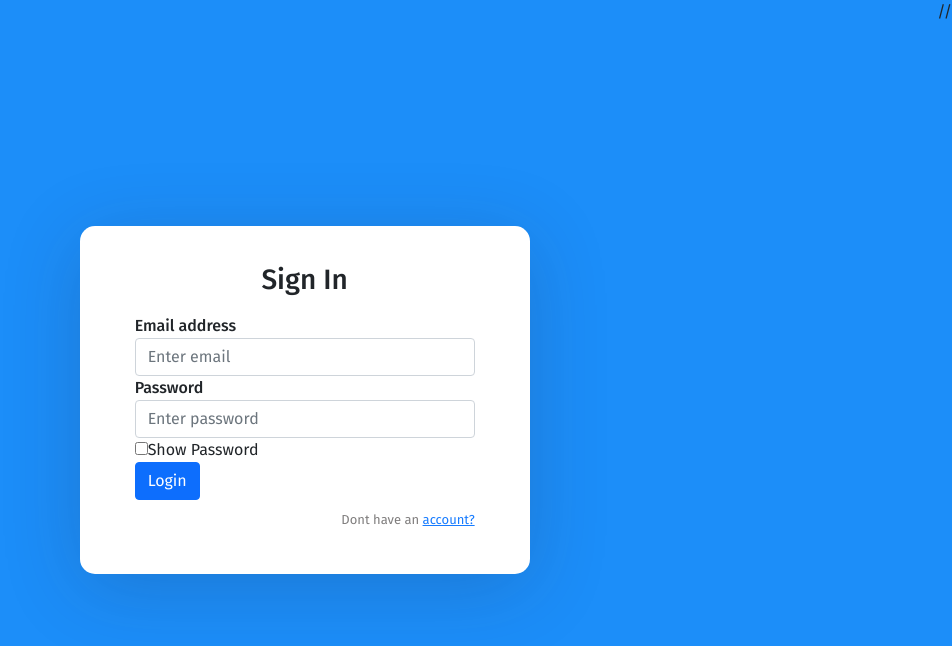
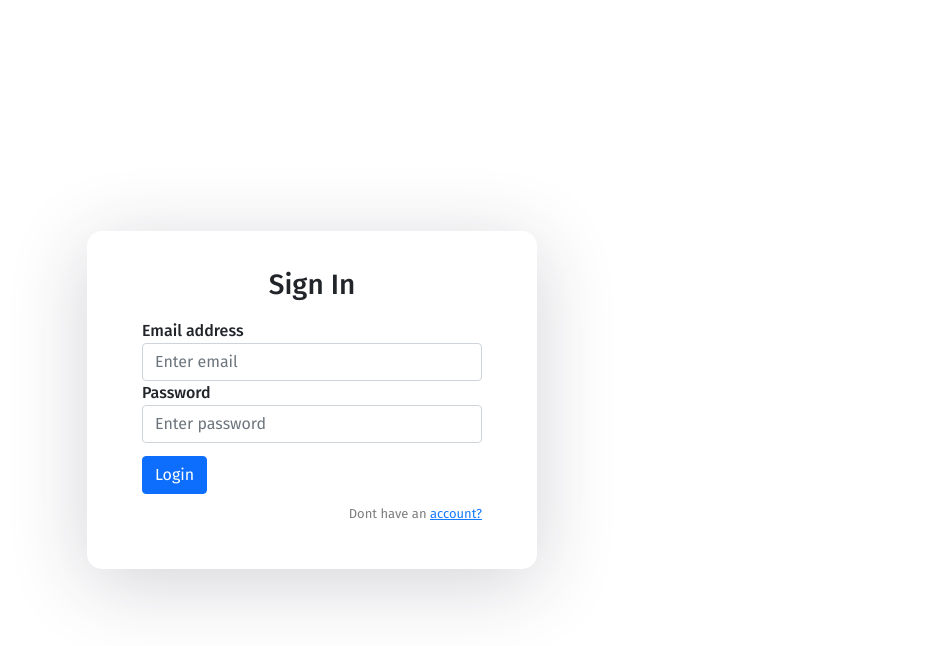
Before and after one commit to lianeddy/PWD-Warehouse-3-JCWM01, a React (Create React App) app: page /login in a window 1280 px wide. Shown: the top 646 px of the page, without its empty margins (328-1280 px from the left). Built offline with nearby package versions, Linux system fonts and the light colour scheme.

Commit message:
login, register, verification done!

```diff
--- a/package.json
+++ b/package.json
@@ -21,6 +21,7 @@
     "bootstrap": "^5.1.1",
     "cli-progress": "^3.9.1",
     "cors": "^2.8.5",
+    "dotenv": "^10.0.0",
     "express": "^4.17.1",
     "express-bearer-token": "^2.4.0",
     "express-validator": "^6.12.2",
@@ -38,6 +39,7 @@
     "react-router-dom": "^5.3.0",
     "react-scripts": "4.0.3",
     "redux": "^4.1.1",
+    "sweetalert2": "^11.1.7",
     "web-vitals": "^1.0.1"
   },
   "eslintConfig": {
--- a/src/jsx/pages/login.css
+++ b/src/jsx/pages/auth.css
@@ -5,7 +5,7 @@
 }
 
 .intro {
-  background: #1c8ef9 !important;
+  background: #ffffff !important;
   min-height: 100vh;
   display: flex;
   font-weight: 400;
@@ -80,3 +80,7 @@ span {
 .forgot-password a {
   color: #167bff;
 }
+
+.btn-auth {
+  margin-top: 13px;
+}
--- a/src/jsx/pages/login.js
+++ b/src/jsx/pages/login.js
@@ -3,8 +3,9 @@ import Axios from "axios";
 import { URL_API } from "../../helper";
 import { connect } from "react-redux";
 import { authLogin } from "../../redux/actions/user";
-import "./login.css";
+import "./auth.css";
 import { Redirect } from "react-router";
+import Swal from "sweetalert2";
 
 class Login extends React.Component {
   constructor(props) {
@@ -16,6 +17,7 @@ class Login extends React.Component {
   }
 
   onBtnLogin = () => {
+    this.setState({ disableBtn: true });
     Axios.post(`${URL_API}/users/login`, {
       email: this.inputEmail.value,
       password: this.inputPassword.value,
@@ -35,17 +37,12 @@ class Login extends React.Component {
       });
   };
 
-  togglePassword = () => {
-    this.setState({ passwordShown: true });
-  };
-
   render() {
     if (this.state.redirect) {
       return <Redirect to="/" />;
     }
 
     return (
-      // <div className="auth-wrapper">
       <div className="intro">
         <div className="form-inner">
           <div
@@ -53,9 +50,9 @@ class Login extends React.Component {
             style={{ display: this.state.alertShow }}
             role="alert"
           >
-            Account not found !
+            Account not found
           </div>
-          <form>
+
           <h3>Sign In</h3>
 
           <div className="form-group">
@@ -78,23 +75,9 @@ class Login extends React.Component {
             />
           </div>
 
-            <div className="form-group">
-              <div className="custom-control custom-checkbox">
-                <input
-                  type="checkbox"
-                  className="custom-control-input"
-                  id="customCheck1"
-                  onClick={this.togglePassword}
-                />
-                <label className="custom-control-label" htmlFor="customCheck1">
-                  Show Password
-                </label>
-              </div>
-            </div>
-
           <button
             type="button"
-              className="btn btn-primary btn-block"
+            className="btn btn-primary btn-block btn-auth"
             onClick={this.onBtnLogin}
           >
             Login
@@ -102,11 +85,8 @@ class Login extends React.Component {
           <p className="forgot-password text-right">
             Dont have an <a href="/register"> account?</a>
           </p>
-          </form>
         </div>
-        //{" "}
       </div>
-      // </div>
     );
   }
 }
--- a/src/jsx/pages/register.js
+++ b/src/jsx/pages/register.js
@@ -2,15 +2,17 @@ import React from "react";
 import Axios from "axios";
 import { URL_API } from "../../helper";
 import { connect } from "react-redux";
-// import { authLogin } from "../../redux/actions/user";
-import "./login.css";
-import { Redirect } from "react-router";
+import "./auth.css";
+import { Redirect } from "react-router-dom";
+import Swal from "sweetalert2";
 
 class Register extends React.Component {
   constructor(props) {
     super(props);
     this.state = {
       redirect: false,
+      alertShow: "none",
+      disableBtn: false,
     };
   }
 
@@ -19,7 +21,9 @@ class Register extends React.Component {
     let email = this.inputEmail.value;
     let password = this.inputPassword.value;
 
-    if (username == "" || email == "" || password == "") {
+    this.setState({ disableBtn: true });
+
+    if (username === "" || email === "" || password === "") {
       alert("Fill in all the form");
     } else {
       Axios.post(`${URL_API}/users/register`, {
@@ -29,9 +33,15 @@ class Register extends React.Component {
       })
         .then((res) => {
           console.log(res.data.message);
-          alert("Register success, check your email for verification");
+          Swal.fire("Register success, check your email for verification");
+          this.setState({
+            alertShow: "block",
+            redirect: true,
+          });
         })
-        .catch((err) => console.log(err));
+        .catch((err) => {
+          console.log(err);
+        });
     }
   };
 
@@ -43,14 +53,14 @@ class Register extends React.Component {
     return (
       <div className="intro">
         <div className="form-inner">
-          {/* <div
+          <div
             className="alert alert-danger"
             style={{ display: this.state.alertShow }}
             role="alert"
           >
-          Register success, check your email for verification
-        </div> */}
-          <form>
+            Register success
+          </div>
+
           <h3>Sign Up</h3>
 
           <div className="form-group">
@@ -83,39 +93,21 @@ class Register extends React.Component {
             />
           </div>
 
-            <div className="form-group">
-              <div className="custom-control custom-checkbox">
-                <input
-                  type="checkbox"
-                  className="custom-control-input"
-                  id="customCheck1"
-                  onClick={this.togglePassword}
-                />
-                <label className="custom-control-label" htmlFor="customCheck1">
-                  Show Password
-                </label>
-              </div>
-            </div>
-
           <button
             type="submit"
-              className="btn btn-primary btn-block"
+            className="btn btn-primary btn-block btn-auth"
             onClick={this.onBtnRegister}
+            disabled={this.state.disableBtn}
           >
             Sign Up
           </button>
           <p className="forgot-password text-right">
             Already registered <a href="/login">sign in?</a>
           </p>
-          </form>
         </div>
       </div>
     );
   }
 }
 
-// const mapDispatchtoProps = {
-//   authLogin,
-// };
-
 export default connect(null, null)(Register);
--- a/src/jsx/pages/verification.js
+++ b/src/jsx/pages/verification.js
@@ -1,12 +1,15 @@
 import Axios from "axios";
 import React from "react";
 import { URL_API } from "../../helper";
+import { Redirect } from "react-router";
+import Swal from "sweetalert2";
 
 class Verification extends React.Component {
   constructor(props) {
     super(props);
     this.state = {
       message: "Loading.....",
+      redirect: false,
     };
   }
 
@@ -15,22 +18,29 @@ class Verification extends React.Component {
       `${URL_API}/users/verified`,
       {},
       {
+        //get token from headers
         headers: {
           Authorization: `Bearer ${this.props.match.params.token}`,
         },
       }
     )
       .then((res) => {
-        this.setState({ message: "Your Account Verified" });
+        Swal.fire("Your account verified");
+        this.setState({ redirect: true });
       })
       .catch((err) => {
         console.log(err);
       });
   }
+
   render() {
+    if (this.state.redirect) {
+      return <Redirect to="/login" />;
+    }
+
     return (
-      <div className="container p-5">
-        <h1>{this.state.message}</h1>;
+      <div>
+        <h1>{this.state.message}</h1>
       </div>
     );
   }
```
Also changed, not shown: helpers/Database.js (+8 -1 lines), 2 other files (tests, documents, lock files or other folders). Lines whose indentation alone changed are shown as unchanged.
